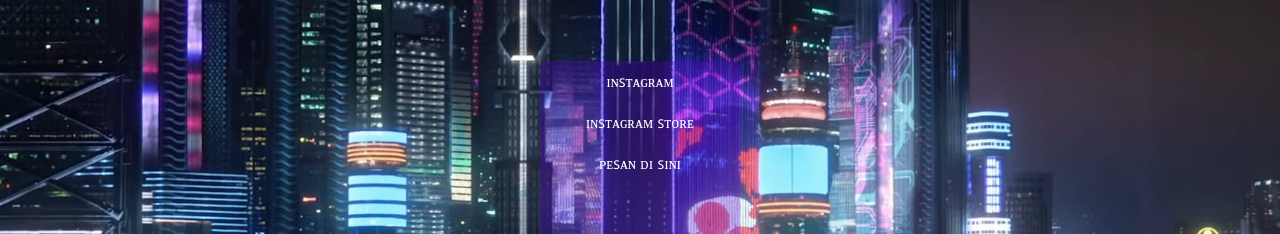
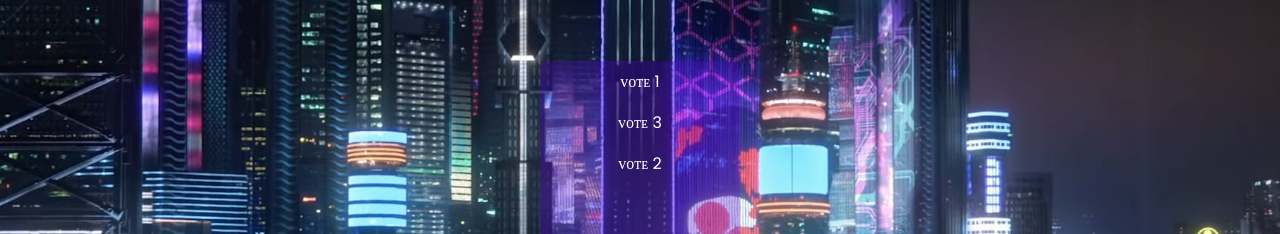
Before and after one commit to Raikhan12/skanegaxtei, a plain HTML site: page index.html in a window 1280 px wide. Shown: the part 189-423 px from the top of the page. Drawn offline with Linux system fonts and the light colour scheme.

Commit message:
Update index.html

```diff
--- a/index.html
+++ b/index.html
@@ -20,10 +20,9 @@
 <div class="card-main">
     <ul>
         <!-- <li><a target="blank_" href="_Put Link Here_">_Put Name Here_</a></li> -->
-        <li><a target="blank_" href="https://www.instagram.com/rayraikhan/">ɪɴꜱᴛᴀɢʀᴀᴍ</a></li>
-        <li><a target="blank_"
- href="https://www.instagram.com/vgltstore_/">ɪɴꜱᴛᴀɢʀᴀᴍ ꜱᴛᴏʀᴇ</a></li>
-        <li><a target="blank_"              href="https://chat.whatsapp.com/H7reHM0UlzaJBWVEL9NzX7">ᴘᴇꜱᴀɴ ᴅɪ ꜱɪɴɪ</a></li>
+        <li><a target="blank_" href="https://www.instagram.com/rayraikhan/">ᴠᴏᴛᴇ 1</a></li>
+        <li><a target="blank_"href="https://www.instagram.com/vgltstore_/">ᴠᴏᴛᴇ 3</a></li>
+        <li><a target="blank_"href="https://chat.whatsapp.com/H7reHM0UlzaJBWVEL9NzX7">ᴠᴏᴛᴇ 2</a></li>
     </ul>
 </div>
 <footer class="footer">Made By <a href="ttps://www.instagram.com/rayraikhan/" target="_blank">Raikhan</a></footer>
```
